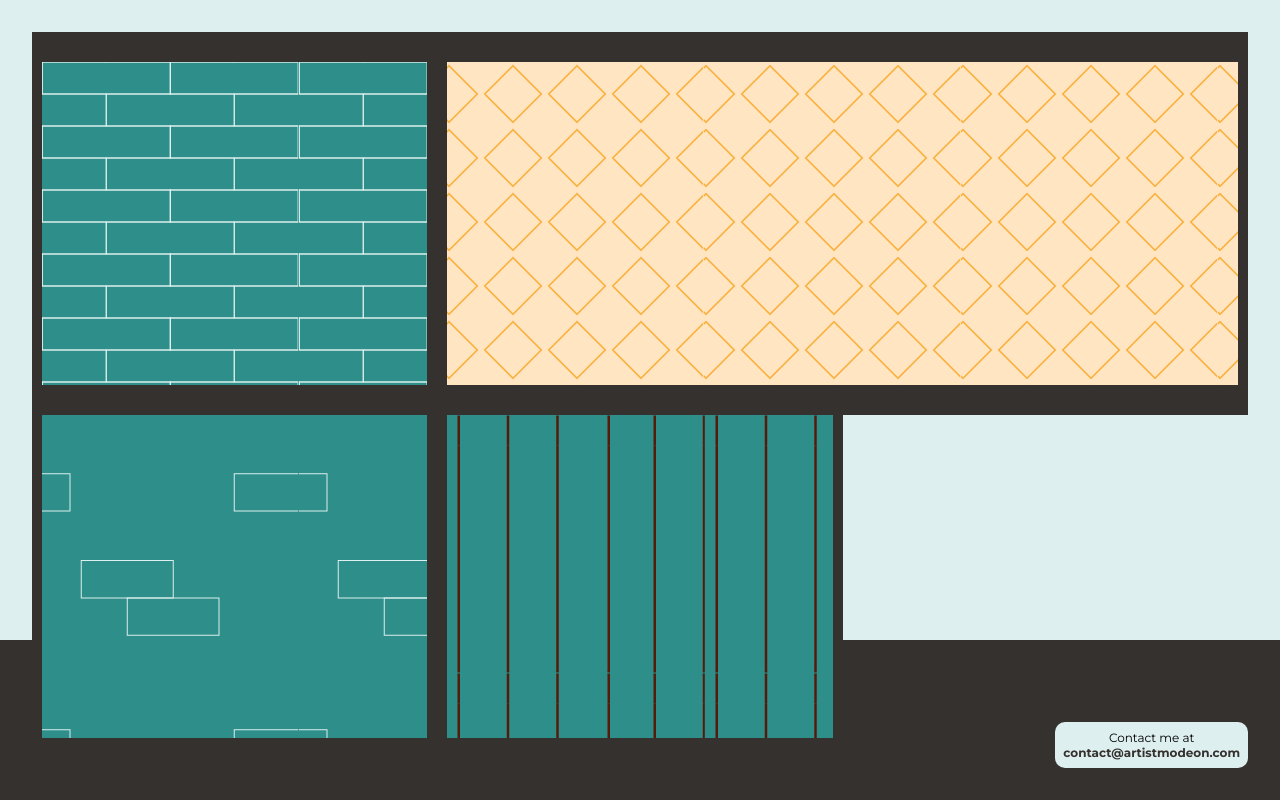
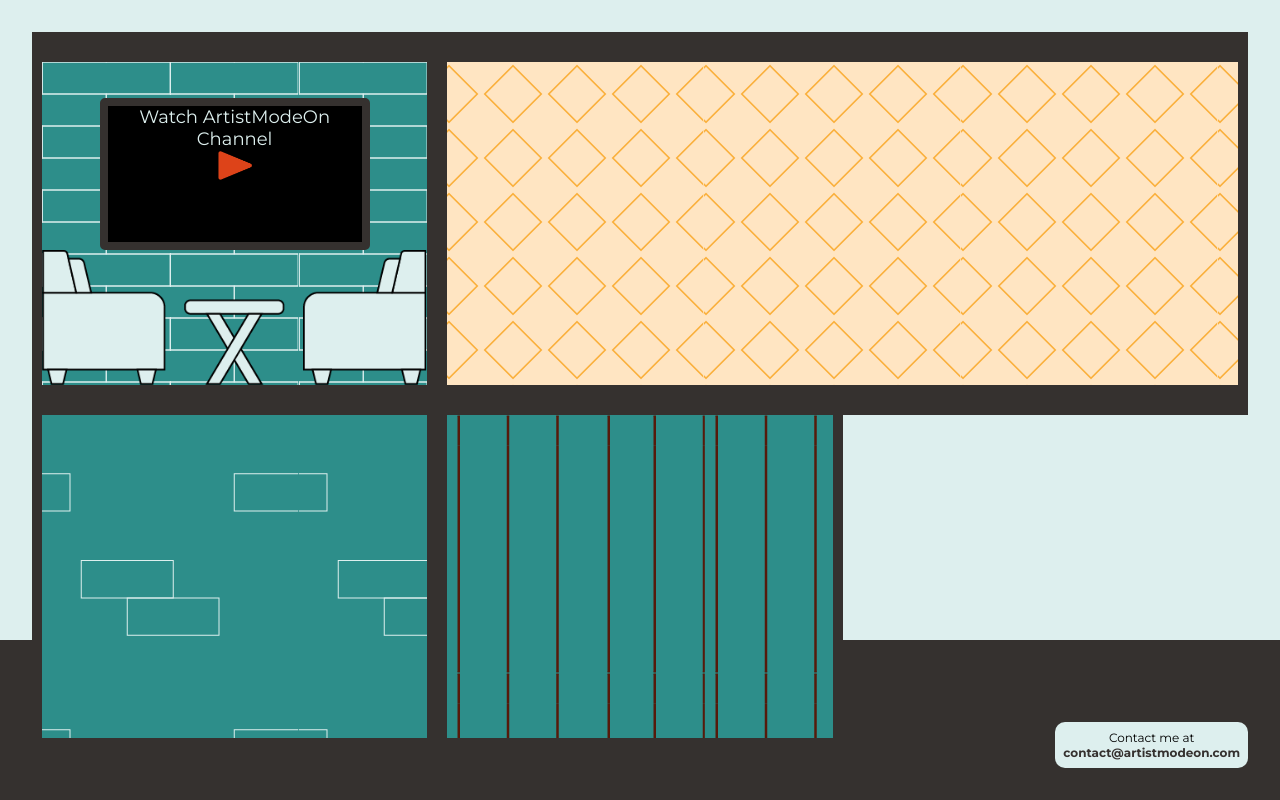
Before and after one commit to elaine2700/ArtistModeOn_website, a plain HTML site: page index.html in a window 1280 px wide. Drawn offline with Linux system fonts and the light colour scheme; a web font is replaced by a local one.

Commit message:
Video Room

```diff
--- a/assets/css/style.css
+++ b/assets/css/style.css
@@ -55,7 +55,7 @@
 
 .grid > * {
     z-index: 2;
-    min-height: 100px;
+    min-height: 300px;
 }
 
 .grid > section{
@@ -67,6 +67,7 @@
 #video-room{
     background-color: #2D8E8A;
     background-image: url('images/Pattern-Brick.png');
+    font-size: 18px;
 }
 
 #shop{
@@ -111,6 +112,60 @@
     font-size: 12px;
 }
 
+/* Video Room */
+
+.tv{
+    width: 15em;
+    aspect-ratio: 16/ 9;
+    height: auto;
+    background-color: black;
+    border: solid #35312F 0.5rem;
+    border-radius: 5px;
+    color:#DDEFEE;
+    text-align: center;
+    margin: auto;
+}
+
+    .tv > p{
+        font-size: 1em;
+    }
+    .tv >img{
+        width: 2em;
+    }
+
+#video-room > :nth-child(1){
+    height: 100%;
+    padding-top: 2em;
+    position: relative;
+}
+
+.sofas{
+    position: absolute;
+    width: 100%;
+    height: auto;
+    bottom: 0;
+}
+
+.sofas > div{
+    display: flex;
+    align-items: end;
+    justify-content: center;
+    gap: 1em;
+    height: auto;
+    z-index: 3;
+    flex-shrink: 1;
+}
+.sofas > div > img{
+    min-width: 3em;
+    max-width: 100em;
+}
+
+
+
+@media screen and (max-width:1400px) {
+
+}
+
 @media only screen and (max-width:960px) {
     body{
         min-height: 100dvh;
--- a/index.html
+++ b/index.html
@@ -14,7 +14,25 @@
     <body>
         <div class="wrapper">
             <div class="grid">
-                <section id="video-room"></section>
+                <section id="video-room">
+                    <div>
+                        <div class="tv">
+                            <p>Watch ArtistModeOn Channel</p>
+                            <img src="images/VR_Play_icon.png">
+                        </div>
+                        <div class="sofas">
+                            <div>
+                                <img src="images/VR_Left_sofa.png">
+                                <img src="images/VR_Table.png">
+                                <img src="images/VR_Right_sofa.png">
+                            </div>
+                        </div>
+
+                    </div>
+
+
+
+                </section>
                 <section id="shop"></section>
                 <section id="office"></section>
                 <section id="snack-room"></section>
```
